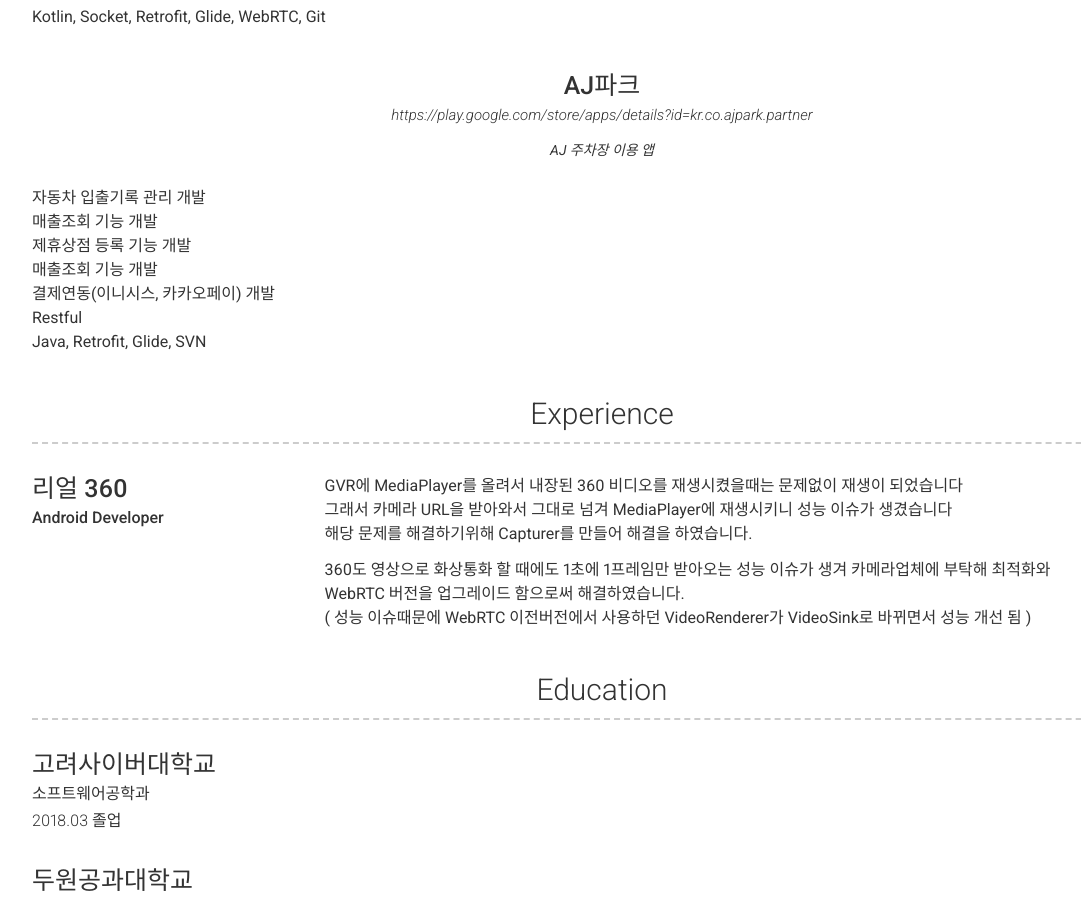
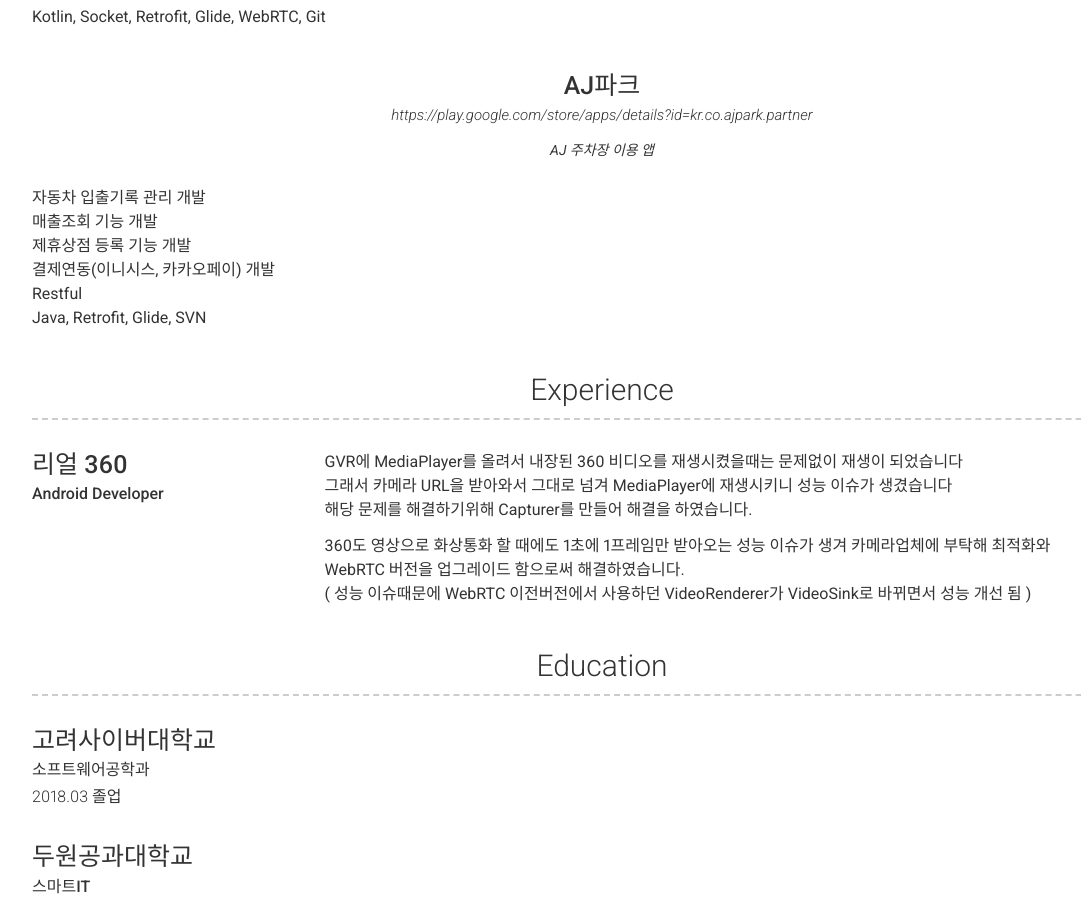
Before and after one commit to developerwatson/devwatsonlee.github.io, a Jekyll site: the page built from index.md, in a window 1280 px wide and 900 px high, scrolled down 1748 px. Shown: the whole window, without its empty margins (38-1119 px from the left). Built offline with Jekyll 4.4.1, drawn with Linux system fonts in a browser that asks for light colours.

Commit message:
aj park edit

```diff
--- a/_data/projects.yml
+++ b/_data/projects.yml
@@ -60,7 +60,6 @@
     자동차 입출기록 관리 개발
     매출조회 기능 개발
     제휴상점 등록 기능 개발
-    매출조회 기능 개발
     결제연동(이니시스, 카카오페이) 개발
     Restful
     Java, Retrofit, Glide, SVN
```
